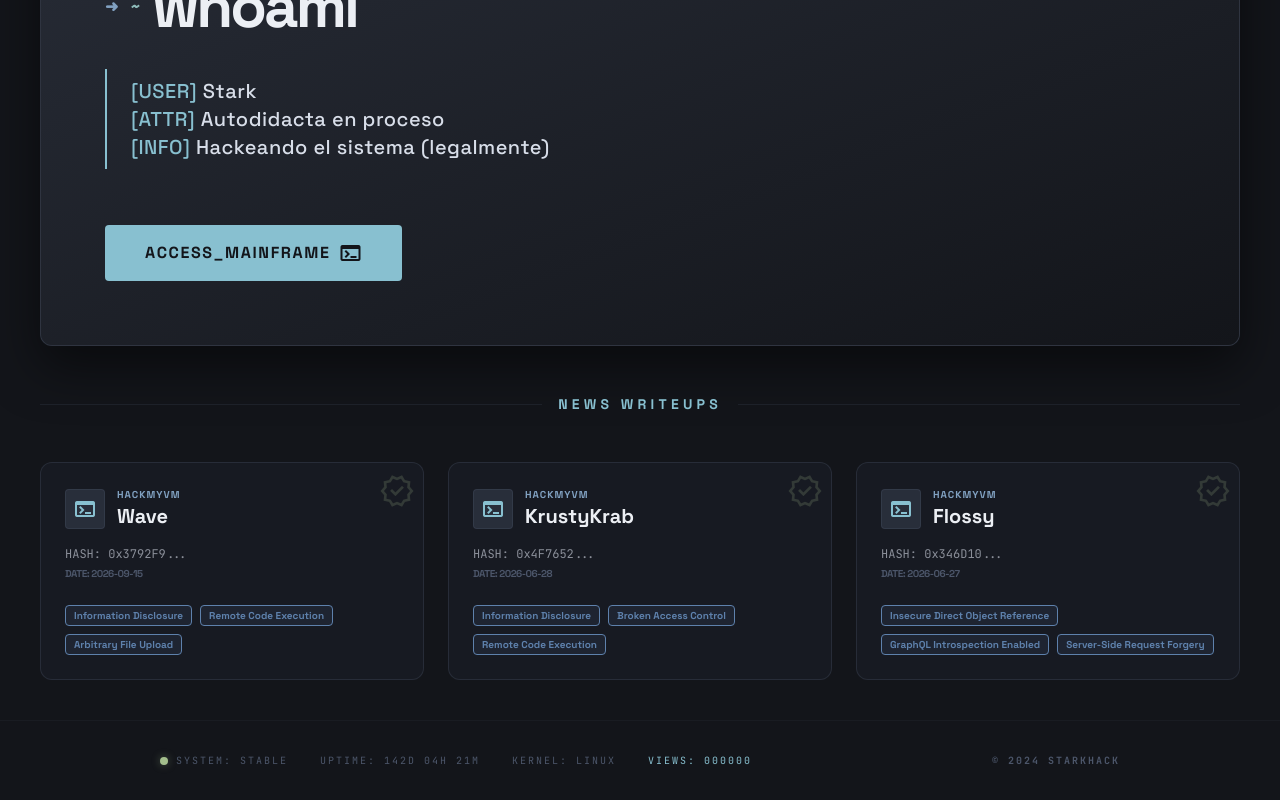
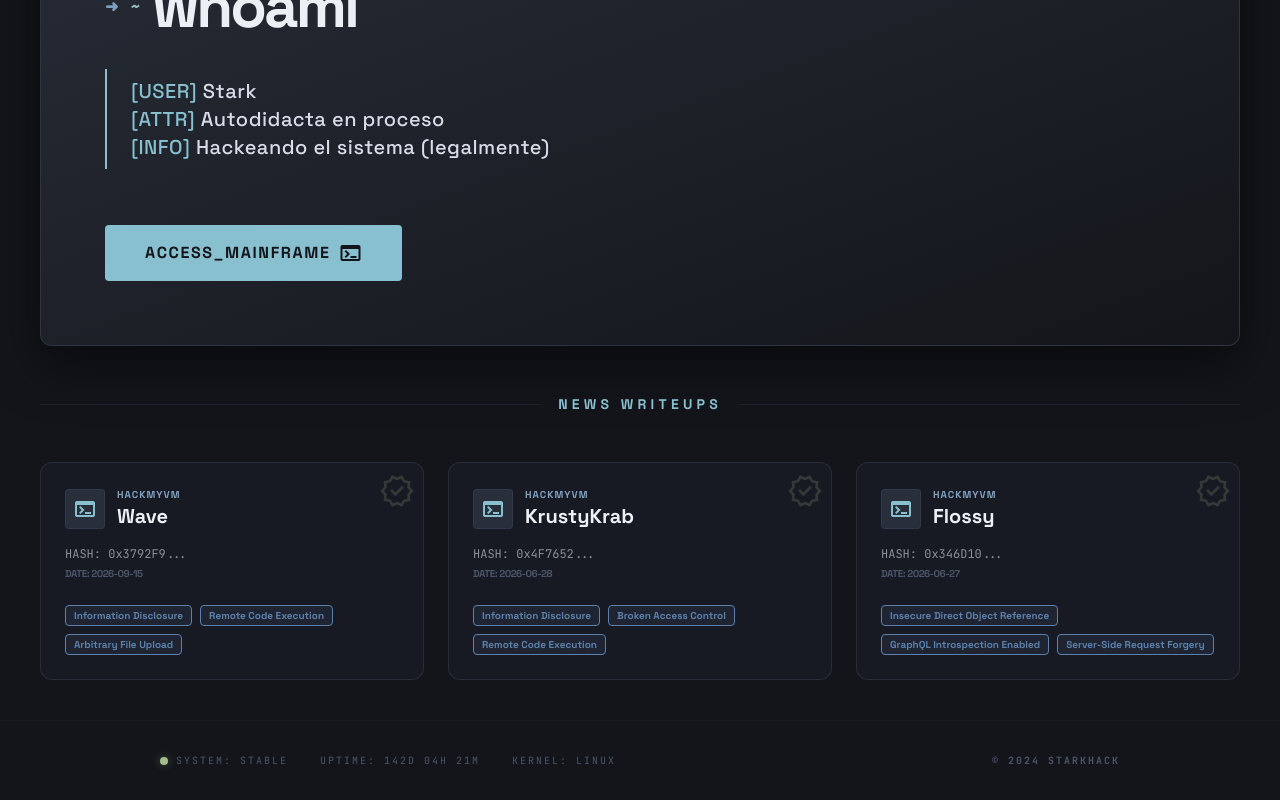
Before and after one commit to danystarrkk/StarkHack, a React (Vite) app: page / in a window 1280 px wide. Shown: the part 251-1051 px from the top of the page. Built offline with nearby package versions, Linux system fonts and the light colour scheme; no server answers.

Commit message:
chore: eliminar el contador de vistas externo del layout
Se remueve por completo la llamada a api.counterapi.dev (estado, effect,
bloque del footer e imports huérfanos): namespace hardcodeado y dependencia
de un servicio de terceros sin valor real para el sitio.

```diff
--- a/components/Layout.tsx
+++ b/components/Layout.tsx
@@ -1,4 +1,4 @@
-import React, { useState, useEffect } from "react";
+import React from "react";
 import { Link, useLocation } from "react-router-dom";
 
 interface LayoutProps {
@@ -7,28 +7,6 @@ interface LayoutProps {
 
 const Layout: React.FC<LayoutProps> = ({ children }) => {
   const location = useLocation();
-
-  // Estado para el contador. Inicia en null para mostrar un texto de carga.
-  const [views, setViews] = useState<number | null>(null);
-
-  useEffect(() => {
-    // Función que llama a la API gratuita para sumar 1 y obtener el total
-    const fetchAndIncrementViews = async () => {
-      try {
-        // NOTA: Cambia "starkhack-tu-nombre-unico" por algo único para que no se mezcle con otros
-        const response = await fetch(
-          "https://api.counterapi.dev/v1/starkhack-35GH3-1C4B50-1A34/pageviews/up",
-        );
-        const data = await response.json();
-        setViews(data.count);
-      } catch (error) {
-        console.error("Error al cargar las vistas:", error);
-        setViews(0); // Si falla el internet, mostramos 0
-      }
-    };
-
-    fetchAndIncrementViews();
-  }, []); // El array vacío asegura que solo sume +1 cuando la persona entra a la web
 
   const getLinkClass = (path: string) => {
     const isActive =
@@ -99,14 +77,6 @@ const Layout: React.FC<LayoutProps> = ({ children }) => {
             </div>
             <div>UPTIME: 142D 04H 21M</div>
             <div className="hidden sm:block">KERNEL: Linux </div>
-
-            {/* Contador de vistas con lógica funcional */}
-            <div className="hidden sm:block text-nord8">
-              VIEWS:{" "}
-              {views !== null
-                ? String(views).padStart(6, "0")
-                : "CONNECTING..."}
-            </div>
           </div>
           <div className="text-nord3 text-[10px] font-mono font-bold uppercase tracking-[0.2em]">
             © 2024 StarkHack
```
